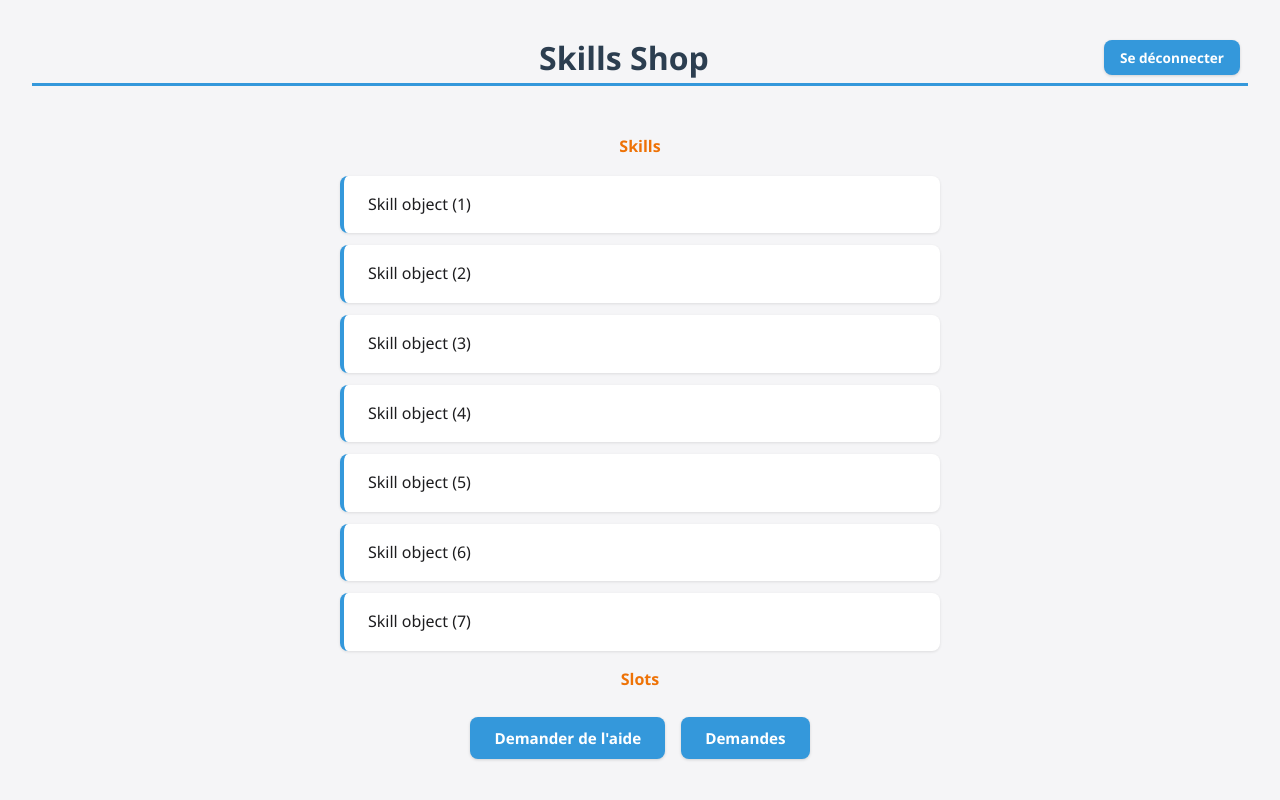
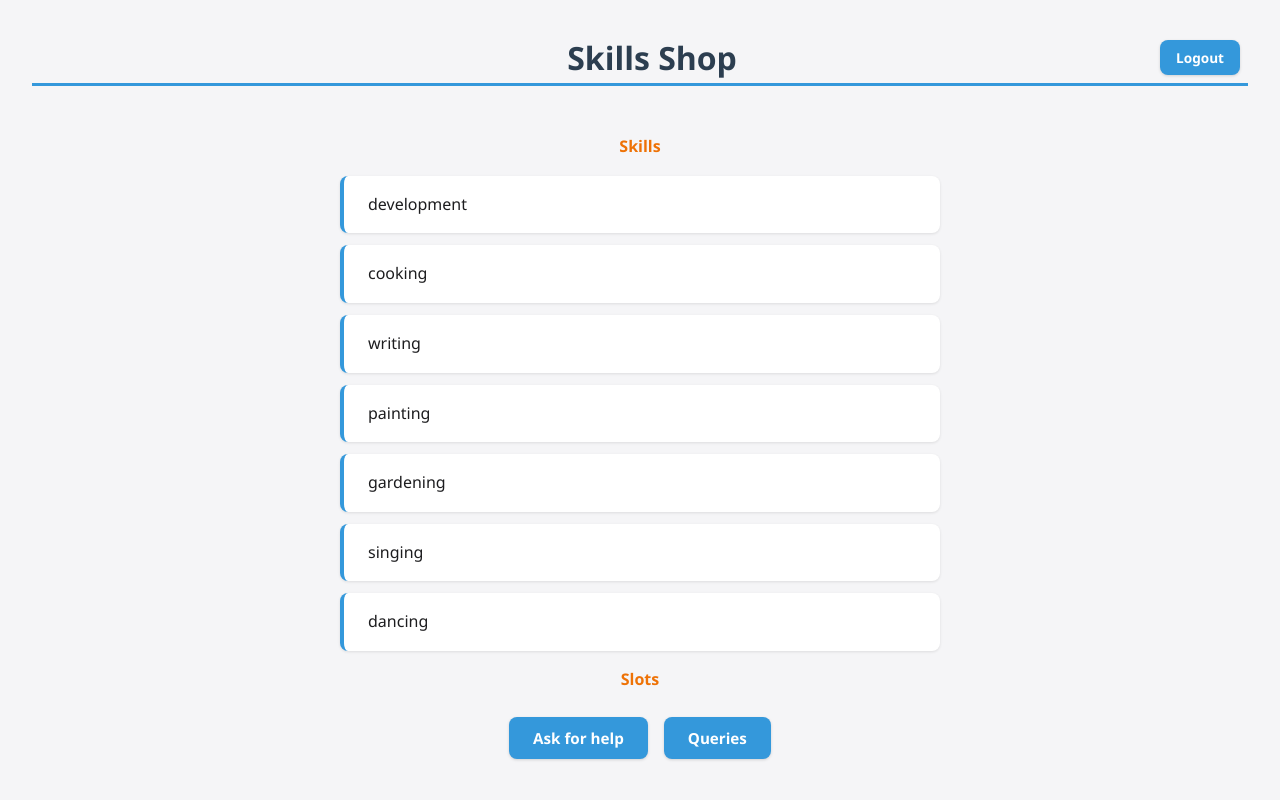
Before and after one commit to DavidDevB/eval-django, a Django app: page / in a window 1280 px wide. Run offline with Django 5.2, Linux system fonts and the light colour scheme; a user stored in the database is signed in; data comes from the database, SQL or seed files in the repository.

Commit message:
switch to english and skills added to ask for help modal

```diff
--- a/evaldjango/skills_shop/templates/index.html
+++ b/evaldjango/skills_shop/templates/index.html
@@ -12,73 +12,72 @@
       {% if user.is_authenticated %}
       <form method="post" action="{% url 'logout' %}">
         {% csrf_token %}
-        <button type="submit">Se déconnecter</button>
+        <button type="submit">Logout</button>
       </form>
       {% else %}
-      <button><a href="{% url 'login' %}">Se connecter</a></button>
+      <button><a href="{% url 'login' %}">Login</a></button>
       {% endif %}
     </div>
     <div id="border_bottom_title"></div>
     <h2>Skills</h2>
     <ul>
       {% for skill in skills %}
-      <li><a href="{% url 'select_skill' skill %}">{{ skill }}</a></li>
+      <li><a href="{% url 'select_skill' skill.name %}">{{ skill.name }}</a></li>
       {% endfor %}
     </ul>
     {% if user.is_authenticated %}
     <h2>Slots</h2>
     <div id="button-container">
-      <button id="btn-demande">Demander de l'aide</button>
-      <button id="btn-demandes">Demandes</button>
+      <button id="btn-demande">Ask for help</button>
+      <button id="btn-demandes">Queries</button>
     </div>
     {% else %}
     <p id="veuillez">Veuillez vous connecter pour accéder aux fonctionnalités.</p>
     {% endif %}
+
+    <!-- Modale demander de l'aide -->
     <div id="modal-demande" class="modal-overlay hidden">
       <div class="modal">
         <button class="modal-close" id="modal-close">&times;</button>
-        <h2>Demander de l'aide</h2>
+        <h2>Ask for help</h2>
         <form method="post" action="{% url 'creer_demande' %}">
           {% csrf_token %}
-          <label for="activite">Activité</label>
-          <textarea name="activite" id="activite" required></textarea>
-
-          <label for="competence">Compétence recherchée</label>
-          <select name="competence" id="competence">
-            {% for skill in skills_manquantes %}
-            <option value="{{ skill.id }}">{{ skill.nom }}</option>
+          <label for="activity">Activities</label>
+          <textarea name="activity" id="activity" required></textarea>
+          <label for="skill">Skills</label>
+          <select name="skill" id="skill">
+            {% for skill in skills %}
+            <option value="{{ skill.id }}">{{ skill.name }}</option>
             {% endfor %}
           </select>
-
-          <label for="creneau">Créneau</label>
-          <input type="datetime-local" name="creneau" id="creneau" required />
-
-          <button type="submit">Valider</button>
+          <label for="slot">Slots</label>
+          <input type="datetime-local" name="slot" id="slot" required />
+          <button type="submit">Confirm</button>
         </form>
       </div>
     </div>
 
+    <!-- Modale liste des demandes -->
     <div id="modal-liste-demandes" class="modal-overlay hidden">
       <div class="modal modal-large">
         <button class="modal-close" id="modal-close-liste">&times;</button>
-        <h2>Demandes où tu peux aider</h2>
-
+        <h2>Ask for help</h2>
         <ul id="liste-demandes" class="liste-demandes">
-          {% for demande in demandes_disponibles %}
-          <li data-demande-id="{{ demande.id }}">
-            <div class="demande-info">
-              <strong>{{ demande.activite }}</strong>
-              <span class="demande-skill">{{ demande.competence.nom }}</span>
-              <span class="demande-creneau">{{ demande.creneau|date:"d/m/Y H:i" }}</span>
-              <span class="demande-auteur">par {{ demande.utilisateur.username }}</span>
+          {% for query in available_queries %}
+          <li data-query-id="{{ query.id }}">
+            <div class="query-info">
+              <strong>{{ query.activity }}</strong>
+              <span class="query-skill">{{ query.skill.name }}</span>
+              <span class="query-slot">{{ query.slot|date:"d/m/Y H:i" }}</span>
+              <span class="query-auteur">par {{ query.utilisateur.username }}</span>
             </div>
-            <form method="post" action="{% url 'se_rendre_disponible' demande.id %}" class="form-dispo">
+            <form method="post" action="{% url 'se_rendre_disponible' query.id %}" class="form-dispo">
               {% csrf_token %}
-              <button type="submit">Je suis dispo</button>
+              <button type="submit">I'm available</button>
             </form>
           </li>
           {% empty %}
-          <li class="liste-vide">Aucune demande correspondant à tes compétences pour le moment.</li>
+          <li class="liste-vide">No queries matching your skills at the moment.</li>
           {% endfor %}
         </ul>
       </div>
```
